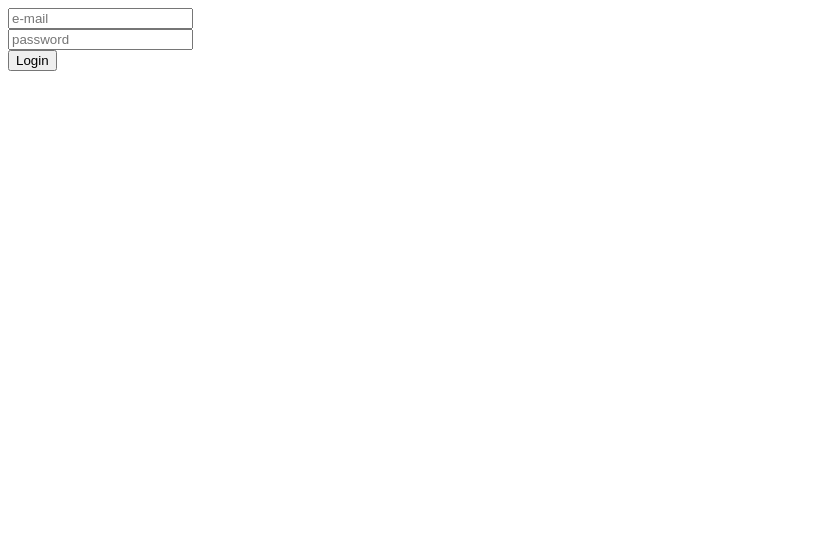
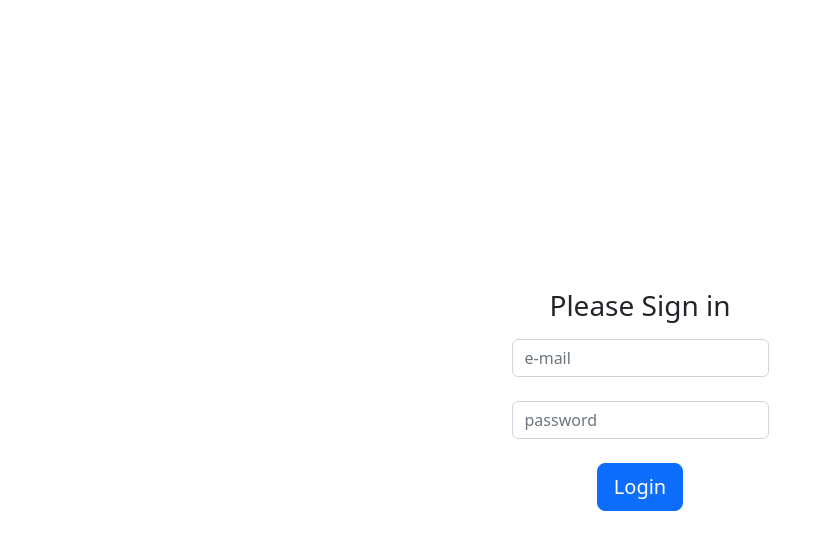
Before and after one commit to shimane-u-pim/proj-2025-ctf, a plain HTML site: page ctf-assets/5/login.html in a window 1280 px wide. Shown: the whole page, without its empty margins (0-824 px from the left). Drawn offline with nearby package versions, Linux system fonts and the light colour scheme.

Commit message:
better css login.html

```diff
--- a/ctf-assets/5/login.html
+++ b/ctf-assets/5/login.html
@@ -1,7 +1,34 @@
-<input type="email" placeholder="e-mail" id="email" /><br />
-<input type="password" placeholder="password" id="pwd" /><br />
-<button onclick="a()">Login</button><br />
+<!DOCTYPE html>
+<html lang="en">
+	<head>
+		<meta charset="utf8">
+		<meta name="viewport" content="width=device-width, initial-scale=1">
+		<title>Login</title>
+		<link rel="stylesheet" href="https://cdn.jsdelivr.net/npm/bootstrap@5.2.3/dist/css/bootstrap.min.css">
+		<style>
+			html,body,main{min-height: 100vh;}
+			.hide{display: none;}
+		</style>
+	</head>
+	<body class="text-center">
+		<main style="display: flex; align-items: center; justify-content: center;">
+			<div style="max-width:300px;">
+				<noscript>
+					<div class="alert alert-danger" role="alert">
+						JavaScriptが無効です。
+					</div>
+				</noscript>
+				<div class="alert alert-info hide" role="alert" id="alert">
 					<code id="res"></code>
+				</div>
+				<form class="form-signin" onsubmit="return false">
+					<h1 class="h3 mb-3 font-weight-normal">Please Sign in</h1>
+					<input type="email" placeholder="e-mail" id="email" class="form-control"/><br />
+					<input type="password" placeholder="password" id="pwd" class="form-control"/><br />
+					<button onclick="a(); return false" class="btn btn-lg btn-primary btn-block">Login</button><br />
+				</form>
+			</div>
+		</main>
 		<script>
 			const K = 'fuLumyyxOuXsw33K9HkyVE246frJhCTDHz18BWlUOkQtLA5kPD62BMRGmzRdTCl0JD10nDVvL+RWoghQRCU1S6bRrP8PtJqW8VbjATlBRssiDg==';
 			const V = 'eN5EyjNYgf1k0l5Tt1CYZJcxlfyxk4ZSjPZCMZ9juAsXtIsnQE+MGyus9z7vng==';
@@ -89,5 +116,8 @@ const a = async () => {
 
 				const m = await decryptText(K, c);
 				document.getElementById('res').innerText = `システムはメンテナンス中です。管理者からのメッセージ: ${m}`;
+				document.getElementById('alert').classList.remove('hide');
 			}
 		</script>
+	</body>
+</html>
```
Lines whose indentation alone changed are shown as unchanged.
